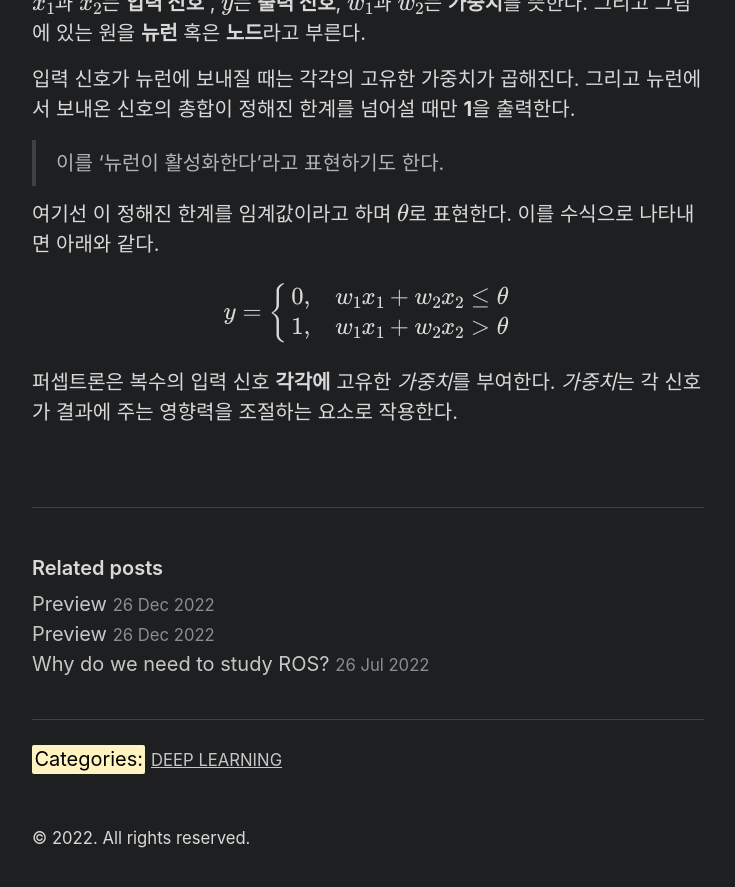
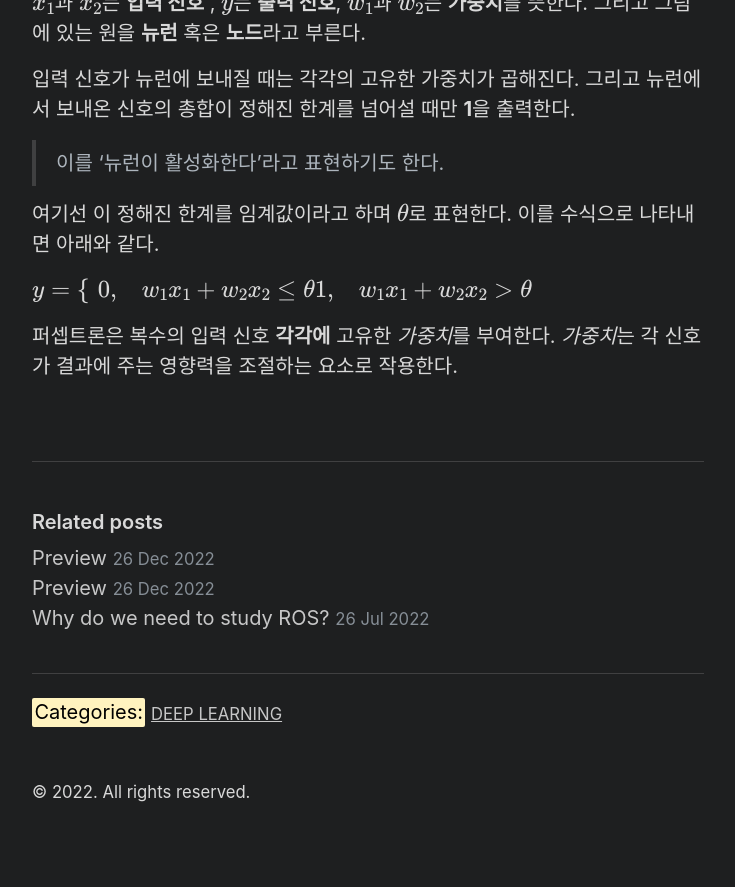
Before and after one commit to mngupark/mngupark.github.io, a Jekyll site: the page built from _posts/study/machine learning/deep learning/2022-12-26-perceptron-1.md, in a window 1280 px wide and 900 px high, scrolled down 1148 px. Shown: the top 887 px of the window, without its empty margins (272-1007 px from the left). Built offline with Jekyll 4.4.1, drawn with Linux system fonts in a browser that asks for light colours; formulas are drawn with MathJax 3; after the commit the page ends 2002 px from its top, so only the background shows below that.

Commit message:
modify the LaTeX formula

```diff
--- a/_posts/study/machine learning/deep learning/2022-12-26-perceptron-1.md
+++ b/_posts/study/machine learning/deep learning/2022-12-26-perceptron-1.md
@@ -36,9 +36,10 @@ $x_1$과 $x_2$는 **입력 신호** , $y$는 **출력 신호**, $w_1$과 $w_2$
 
 여기선 이 정해진 한계를 임계값이라고 하며 $\theta$로 표현한다. 이를 수식으로 나타내면 아래와 같다.
 
-$$
+$
 y=\begin{cases}
 0, & w_1 x_1 + w_2 x_2 \le \theta \\
-1, & w_1 x_1 + w_2 x_2 > \theta \end{cases} $$
+1, & w_1 x_1 + w_2 x_2 > \theta \end{cases}
+$
 
 퍼셉트론은 복수의 입력 신호 **각각에** 고유한 *가중치*를 부여한다. *가중치*는 각 신호가 결과에 주는 영향력을 조절하는 요소로 작용한다.
```
